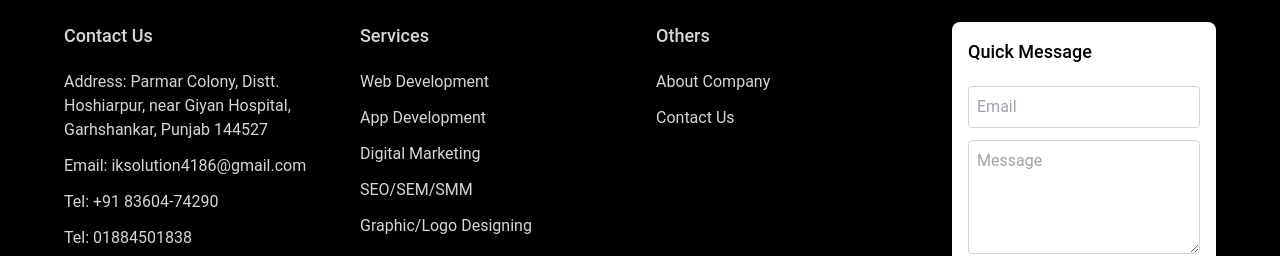
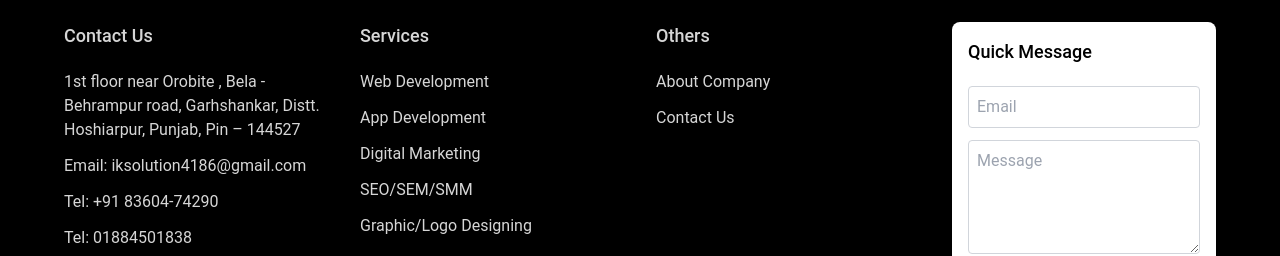
Before and after one commit to iksolution4186/ik-solution-india, a Next.js app: page /contact in a window 1280 px wide. Shown: the part 1082-1338 px from the top of the page. Built offline with nearby package versions, Linux system fonts and the light colour scheme; no server answers.

Commit message:
update address

```diff
--- a/components/Footer.jsx
+++ b/components/Footer.jsx
@@ -6,6 +6,7 @@ import "react-toastify/dist/ReactToastify.css";
 const Footer = () => {
   const [email, setEmail] = useState("");
   const [message, setMessage] = useState("");
+  const currentYear = new Date().getFullYear();
 
   function handleSubmit(e) {
     e.preventDefault();
@@ -48,8 +49,7 @@ const Footer = () => {
           <strong className="text-lg font-medium">Contact Us</strong>
           <ul className="flex flex-col gap-3 pt-5">
             <li>
-              Address: Parmar Colony, Distt. Hoshiarpur, near Giyan Hospital,
-              Garhshankar, Punjab 144527
+              1st floor near Orobite , Bela - Behrampur road, Garhshankar, Distt. Hoshiarpur, Punjab, Pin – 144527
             </li>
             <li>Email: iksolution4186@gmail.com</li>
             <li>Tel: +91 83604-74290</li>
@@ -160,7 +160,7 @@ const Footer = () => {
         </div>
       </div>
       <div className="text-center bottom m-auto max-w-[1535px] text-primary">
-        <p>© 2023 Ik Solution. All Rights Reserved.</p>
+        <p>© {currentYear} Ik Solution. All Rights Reserved.</p>
       </div>
     </footer>
   );
--- a/pages/contact.jsx
+++ b/pages/contact.jsx
@@ -1,9 +1,10 @@
-import React, { useState } from "react";
+import React, {useState} from "react";
 import Image from "next/image";
 import logo from "../assets/ik_logo.webp";
-import { ToastContainer, toast } from "react-toastify";
+import {ToastContainer, toast} from "react-toastify";
 import "react-toastify/dist/ReactToastify.css";
 import axios from "axios";
+
 const Contact = () => {
     const [firstName, setFirstName] = useState("");
     const [lastName, setLastName] = useState("");
@@ -14,6 +15,7 @@ const Contact = () => {
         e.preventDefault();
         sendEmail();
     }
+
     async function sendEmail() {
         const data = {
             firstName,
@@ -43,13 +45,15 @@ const Contact = () => {
             );
         }
     }
+
     return (
-    <div className=" bg-gradient-to-r from-tertiary to-primary  px-16 py-24 mt-20  md:pt-36 sm:px-4 sm:pb-16  max-w-[1535px] xlmin:mx-auto lg:px-8 lg:py-16 ">
-      <ToastContainer />
+        <div
+            className=" bg-gradient-to-r from-tertiary to-primary  px-16 py-24 mt-20  md:pt-36 sm:px-4 sm:pb-16  max-w-[1535px] xlmin:mx-auto lg:px-8 lg:py-16 ">
+            <ToastContainer/>
             <div className="flex items-center justify-center gap-8 md:flex-col">
                 <div className="flex-1 left_section md:w-[90vw]  w-full h-full">
                     <iframe
-            src="https://www.google.com/maps/embed?pb=!1m18!1m12!1m3!1d3412.29343744183!2d76.14569697480034!3d31.212598762284745!2m3!1f0!2f0!3f0!3m2!1i1024!2i768!4f13.1!3m3!1m2!1s0x391ab91d8232262f%3A0x6fd6e57c3c8284!2sIK%20SOLUTION%20%7C%20Web%20Development%20%7C%20Digital%20Marketing%20%7C%20Bulk%20SMS%20%7C%20Print%20Media%20Services%20%7C%20E-Media%20Services!5e0!3m2!1sen!2sin!4v1682663210230!5m2!1sen!2sin"
+                        src="https://www.google.com/maps/embed?pb=!1m18!1m12!1m3!1d3412.2633484510447!2d76.1436222751071!3d31.21343256224334!2m3!1f0!2f0!3f0!3m2!1i1024!2i768!4f13.1!3m3!1m2!1s0xa3101fc812144f9d%3A0xd1be063d50c96ca8!2sIk%20Solution%20EWS!5e0!3m2!1sen!2sin!4v1723271690550!5m2!1sen!2sin"
                         className="w-full  md:h-[300px] border-none h-[95vh]"
                         loading="lazy"
                     ></iframe>
@@ -130,7 +134,8 @@ const Contact = () => {
                             SEND
                         </button>
                     </form>
-        </div>{" "}
+                </div>
+                {" "}
             </div>
         </div>
     );
```
Lines whose indentation alone changed are shown as unchanged.
